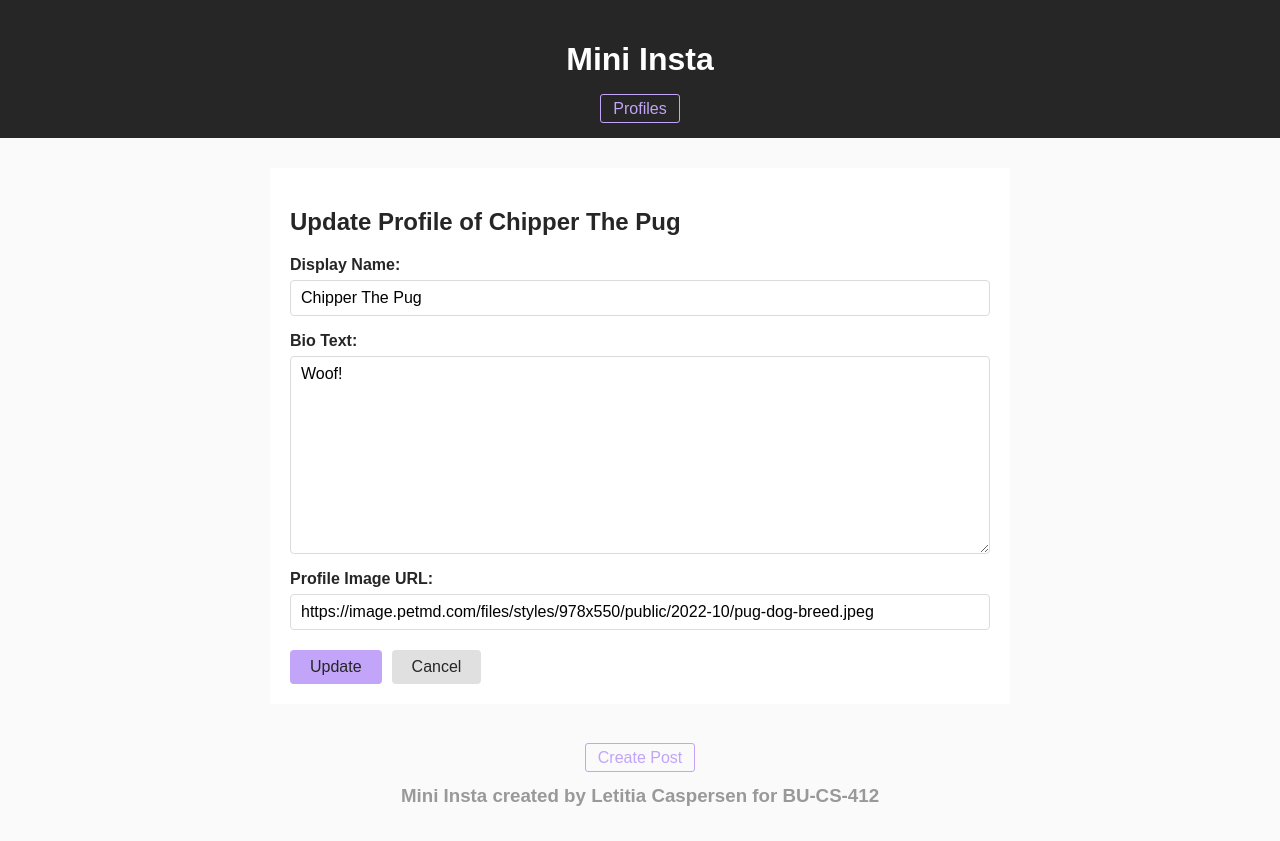
After one commit to Letitiac33/cs412, a Django app: page /mini_insta/profile/6/update in a window 1280 px wide. The commit adds this page. Run offline with Django 5.2, Linux system fonts and the light colour scheme; data comes from the database, SQL or seed files in the repository; both versions use the stored data as it was after the commit.

Commit message:
added update profile form and button

```diff
--- a/mini_insta/forms.py
+++ b/mini_insta/forms.py
@@ -1,5 +1,5 @@
 # File: forms.py
-# Author: Letitia Caspersen (letitiac@bu.edu), 2/26/2026
+# Author: Letitia Caspersen (letitiac@bu.edu), 2/27/2026
 # Description: Forms for the mini_insta application
 
 from django import forms
@@ -14,3 +14,11 @@ class CreatePostForm(forms.ModelForm):
         '''associate this form with a model from our database.'''
         model = Post
         fields = ['caption']
+
+class UpdateProfileForm(forms.ModelForm):
+    '''A form to update a users profile in the database.'''
+
+    class Meta:
+        '''associate this form with a model from our database.'''
+        model = Profile
+        fields = ['display_name', 'profile_image_url', 'bio_text']
--- a/mini_insta/models.py
+++ b/mini_insta/models.py
@@ -1,5 +1,5 @@
 # File: models.py
-# Author: Letitia Caspersen (letitiac@bu.edu), 2/26/2026
+# Author: Letitia Caspersen (letitiac@bu.edu), 2/27/2026
 # Description: Data models for the mini_insta application
 
 from django.db import models
@@ -19,6 +19,10 @@ class Profile(models.Model):
          '''Return all of the posts on this profile.'''
          posts = Post.objects.filter(profile=self)
          return posts
+
+    def get_absolute_url(self):
+        '''Return the URL to display this profile.'''
+        return reverse('show_profile', kwargs={'pk': self.pk})
 
 class Post(models.Model):
     profile = models.ForeignKey("Profile", on_delete=models.CASCADE)
--- a/mini_insta/static/mini_insta/style.css
+++ b/mini_insta/static/mini_insta/style.css
@@ -230,6 +230,22 @@ h2 {
     background-color: #c8c8c8;
 }
 
+/* Profile Action Buttons */
+.profile_detail button {
+    padding: 8px 20px;
+    border: none;
+    border-radius: 4px;
+    font-size: 1em;
+    cursor: pointer;
+    background-color: #c2a4f8;
+    color: #262626;
+    margin-top: 10px;
+}
+
+.profile_detail button:hover {
+    background-color: #a97ef5;
+}
+
 /* Footer */
 footer {
     text-align: center;
--- a/mini_insta/templates/mini_insta/show_profile.html
+++ b/mini_insta/templates/mini_insta/show_profile.html
@@ -1,5 +1,5 @@
 <!-- File: show_profile.html -->
-<!-- Author: Letitia Caspersen (letitiac@bu.edu), 2/19/2026 -->
+<!-- Author: Letitia Caspersen (letitiac@bu.edu), 2/27/2026 -->
 <!-- HTML page for mini insta, showing a single profile -->
 
 {% extends 'mini_insta/base.html' %}
@@ -12,6 +12,7 @@
     <p>{{ profile.username }}</p>
     <p>{{ profile.bio_text }}</p>
     <p>Joined: {{ profile.join_date }}</p>
+    <a href="{% url 'update_profile' profile.pk %}"><button type="button">Update Profile</button></a>
 </div>
 
 <div class="posts">
--- /dev/null
+++ b/mini_insta/templates/mini_insta/update_profile_form.html
@@ -0,0 +1,37 @@
+<!-- File: update_profile_form.html -->
+<!-- Author: Letitia Caspersen (letitiac@bu.edu), 2/27/2026 -->
+<!-- HTML page for mini insta, form to update a profile -->
+
+{% extends 'mini_insta/base.html' %}
+
+{% block content %}
+<div class="update_profile">
+    <h2>Update Profile of {{ profile.display_name }}</h2>
+
+    <form method="POST" enctype="multipart/form-data" action="{% url 'update_profile' profile.pk %}">
+        {% csrf_token %}
+
+        <div class="form_field">
+            <label for="display_name">Display Name:</label>
+            {{ form.display_name }}
+        </div>
+
+        <div class="form_field">
+            <label for="bio_text">Bio Text:</label>
+            {{ form.bio_text }}
+        </div>
+
+        <div class="form_field">
+            <label for="profile_image_url">Profile Image URL:</label>
+            {{ form.profile_image_url }}
+        </div>
+
+        <div class="form_buttons">
+            <button type="submit">Update</button>
+            <a href="{% url 'show_profile' profile.pk %}">
+                <button type="button">Cancel</button>
+            </a>
+        </div>
+    </form>
+</div>
+{% endblock %}
--- a/mini_insta/urls.py
+++ b/mini_insta/urls.py
@@ -1,5 +1,5 @@
 from django.urls import path
-from .views import ProfileListView, ProfileDetailView, PostDetailView, CreatePostView
+from .views import ProfileListView, ProfileDetailView, PostDetailView, CreatePostView, UpdateProfileView
 
 
 urlpatterns = [
@@ -7,4 +7,5 @@ urlpatterns = [
     path('profile/<int:pk>', ProfileDetailView.as_view(), name='show_profile'),
     path('post/<int:pk>', PostDetailView.as_view(), name='show_post'),
     path('profile/<int:pk>/create_post', CreatePostView.as_view(), name='create_post'),
+    path('profile/<int:pk>/update', UpdateProfileView.as_view(), name='update_profile'),
 ]
--- a/mini_insta/views.py
+++ b/mini_insta/views.py
@@ -1,11 +1,11 @@
 # File: views.py
-# Author: Letitia Caspersen (letitiac@bu.edu), 2/19/2026
+# Author: Letitia Caspersen (letitiac@bu.edu), 2/27/2026
 # Description: Views for the mini_insta application
 
 from django.shortcuts import render
-from django.views.generic import ListView, DetailView, CreateView
+from django.views.generic import ListView, DetailView, CreateView, UpdateView
 from .models import Profile, Post, Photo
-from .forms import CreatePostForm
+from .forms import CreatePostForm, UpdateProfileForm
 
 class ProfileListView(ListView):
     '''Create a subclass of ListView to display all mini insta profiles.'''
@@ -53,3 +53,9 @@ class CreatePostView(CreateView):
             Photo.objects.create(post=self.object, image_file=image_file)
 
         return response
+
+class UpdateProfileView(UpdateView):
+    template_name = 'mini_insta/update_profile_form.html'
+    form_class = UpdateProfileForm
+    model = Profile
+    context_object_name = 'profile'
```
Also changed, not shown: db.sqlite3.
